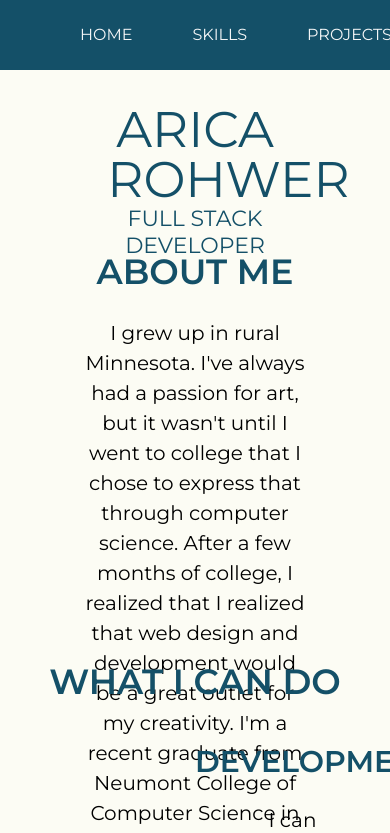
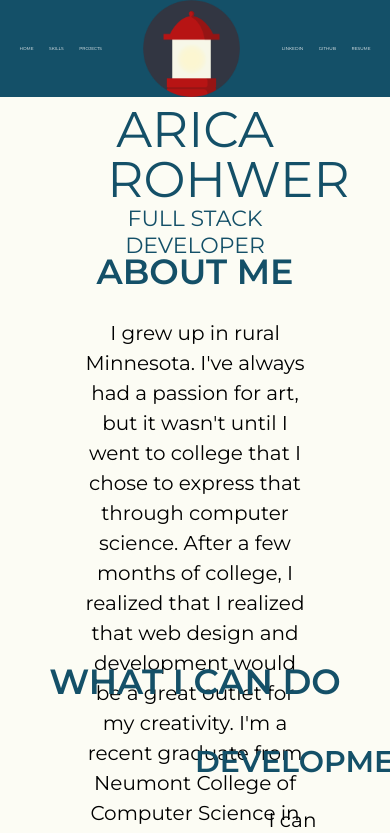
Before and after one commit to arohwer/aricarohwer-portfolio, a website: page public/index.html in a window 390 px wide. Shown: the top 833 px of the page. Drawn offline with nearby package versions, Linux system fonts and the light colour scheme.

Commit message:
responsive nav

```diff
--- a/public/index.html
+++ b/public/index.html
@@ -23,9 +23,9 @@
     <div class="container">
         <nav class="row">
             <ul class="left">
-                <a href="#home"class="smooth-goto"><div class="linkDiv"><p class="linkP">Home</p></div></a>
-                <a href="#skills"class="smooth-goto"><div class="linkDiv"><p class="linkP">Skills</p></div></a>
-                <a href="#"><div class="linkDiv"><p class="linkP">Projects</p></div></a>
+                <a href="#home" class="navLink"><div class="linkDiv"><p class="linkP">Home</p></div></a>
+                <a href="#skills" class="navLink"><div class="linkDiv"><p class="linkP">Skills</p></div></a>
+                <a href="#" class="navLink"><div class="linkDiv"><p class="linkP">Projects</p></div></a>
             </ul>
 
             <div class="center">
@@ -33,9 +33,9 @@
             </div>
 
             <ul class="right">
-                <a href="https://www.linkedin.com/in/arica-rohwer/" target="_blank"><div class="linkDiv"><p class="linkP">LinkedIn</p></div></a>
-                <a href="https://github.com/arohwer" target="_blank"><div class="linkDiv"><p class="linkP">Github</p></div></a>
-                <a href="RohwerArica_WebDeveloperResume.pdf" target="_blank"><div class="linkDiv"><p class="linkP">Resume</p></div></a>
+                <a href="https://www.linkedin.com/in/arica-rohwer/" class="navLink" target="_blank"><div class="linkDiv"><p class="linkP">LinkedIn</p></div></a>
+                <a href="https://github.com/arohwer" class="navLink" target="_blank"><div class="linkDiv"><p class="linkP">Github</p></div></a>
+                <a href="RohwerArica_WebDeveloperResume.pdf" class="navLink" target="_blank"><div class="linkDiv"><p class="linkP">Resume</p></div></a>
             </ul>
         </nav>
         <div class="row" id="home">
--- a/public/sass/_nav.scss
+++ b/public/sass/_nav.scss
@@ -6,21 +6,27 @@ body {
 }
 
 nav {
+
   background: #145068;
-  padding: 0px 50px;
+  padding: 0px 3vw;
   position: fixed;
   top: 0;
   left: 0;
   width: 100%;
-  height: 70px;
+  height: 11.5%;
   box-sizing: border-box;
   display: flex;
   justify-content: space-between;
 }
 
+.navLink {
+  -webkit-transition: background-color .8s ease;
+    -moz-transition: background-color .8s ease;
+    -ms-transition: background-color .8s ease;
+    transition: background-color .8s ease;
+}
 
-
-nav a :hover {
+.navLink:hover {
   background: #192C3D;
   -webkit-transition: background-color .8s ease;
     -moz-transition: background-color .8s ease;
@@ -28,25 +34,32 @@ nav a :hover {
     transition: background-color .8s ease;
 }
 
+
 nav ul {
   list-style: none;
   margin: 0;
   padding: 0;
   display: flex;
-  height: 70px;
+  height: 11.5%;
 }
 
 nav div.center {
-  max-width: 70px;
   margin: 0px;
+  height: 100%;
 }
 
 nav ul.left {
   float: left;
+  height: 100%;
+}
+
+nav ul.left a {
+  height: 100%;
 }
 
 nav ul.right {
   float: right;
+  height: 100%;
 }
 
 nav ul a div.linkDiv{
@@ -55,7 +68,6 @@ nav ul a div.linkDiv{
 }
 
 nav ul a div.linkDiv {
-  line-height: 50px;
   color: #171A21;
   text-decoration: none;
   text-transform: uppercase;
@@ -83,16 +95,21 @@ a {
 div.linkDiv {
   line-height: 70px;
   vertical-align: center;
-  height: 70px;
+  height: 100%;
 }
 
 .linkP {
+  font-size: 1.1vw;
   margin: 0;
-  line-height: 70px;
-  padding: 0px 30px;
+  vertical-align: middle;
+  padding: 0px 2vw;
+  position: relative;
+  top: 50%;
+  transform: translateY(-50%);
 }
 
 .logo {
-  width: 70px;
-  height: 70px;
+  max-height: 100%;
+  min-height: 100%;
+  width: auto;
 }
```
Also changed, not shown: public/css/style.css, 2 other files.
